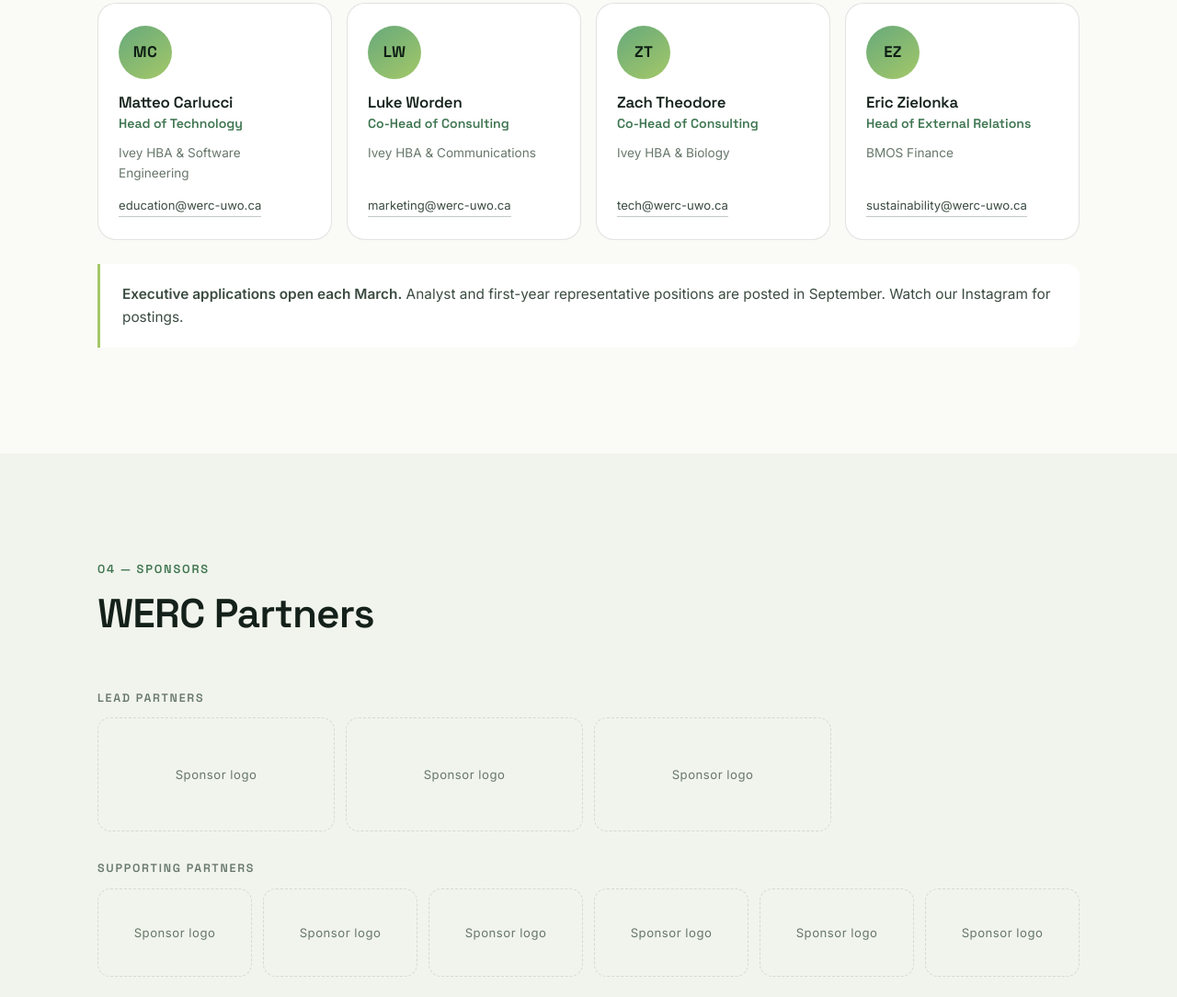
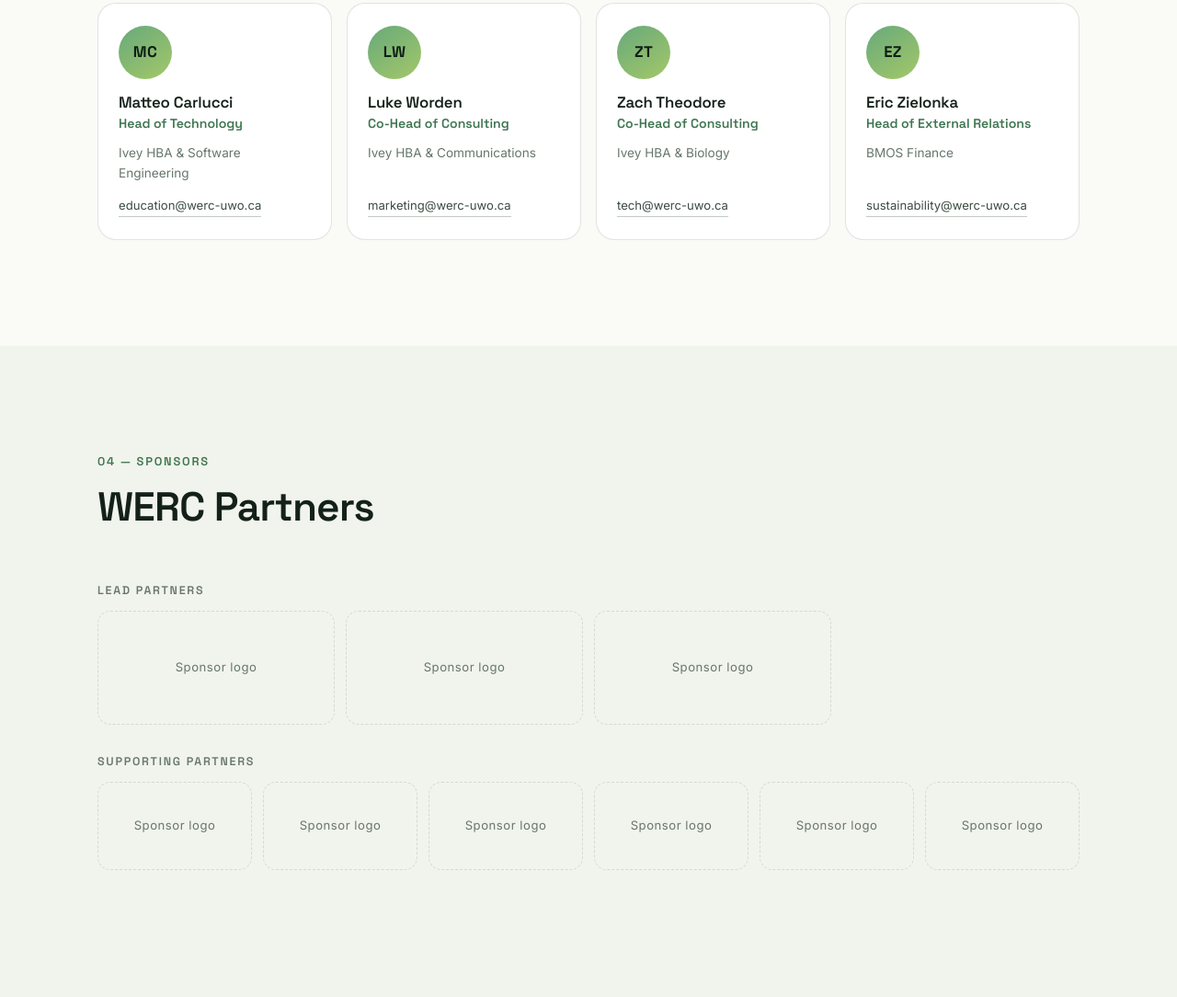
Before and after one commit to matteocarlucci/WERC_Website, a plain HTML site: page index.html in a window 1280 px wide. Shown: the part 3978-5062 px from the top of the page at 92% size. Drawn offline with Linux system fonts and the light colour scheme.

Commit message:
remove team note

```diff
--- a/css/styles.css
+++ b/css/styles.css
@@ -684,15 +684,6 @@ img.avatar::before { content: none; }
 }
 .member-mail:hover { color: var(--ink); border-color: var(--sage-500); }
 
-.team-note {
-  margin-top: 26px;
-  padding: 20px 24px;
-  border-left: 3px solid var(--lime-500);
-  background: var(--surface);
-  border-radius: 0 var(--r-md) var(--r-md) 0;
-  font-size: .96rem;
-  color: var(--ink-2);
-}
 
 /* ---------- 12. SPONSORS ---------- */
 .sponsor-tier { margin-bottom: 34px; }
--- a/index.html
+++ b/index.html
@@ -359,11 +359,6 @@
         <a class="member-mail" href="mailto:sustainability@werc-uwo.ca">sustainability@werc-uwo.ca</a>
       </article>
     </div>
-
-    <div class="team-note reveal">
-      <p><strong>Executive applications open each March.</strong> Analyst and first-year representative
-      positions are posted in September. Watch our Instagram for postings.</p>
-    </div>
   </div>
 </section>
 
```
